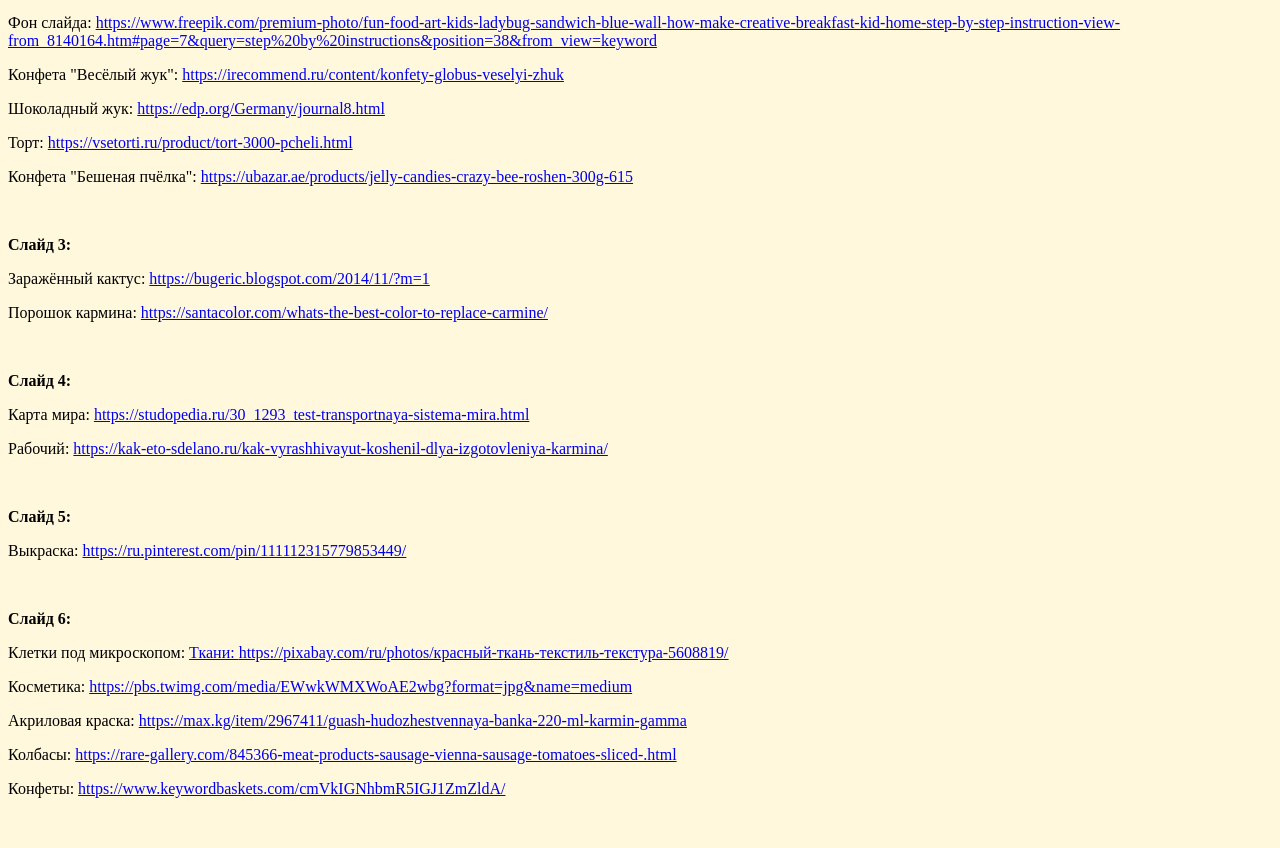
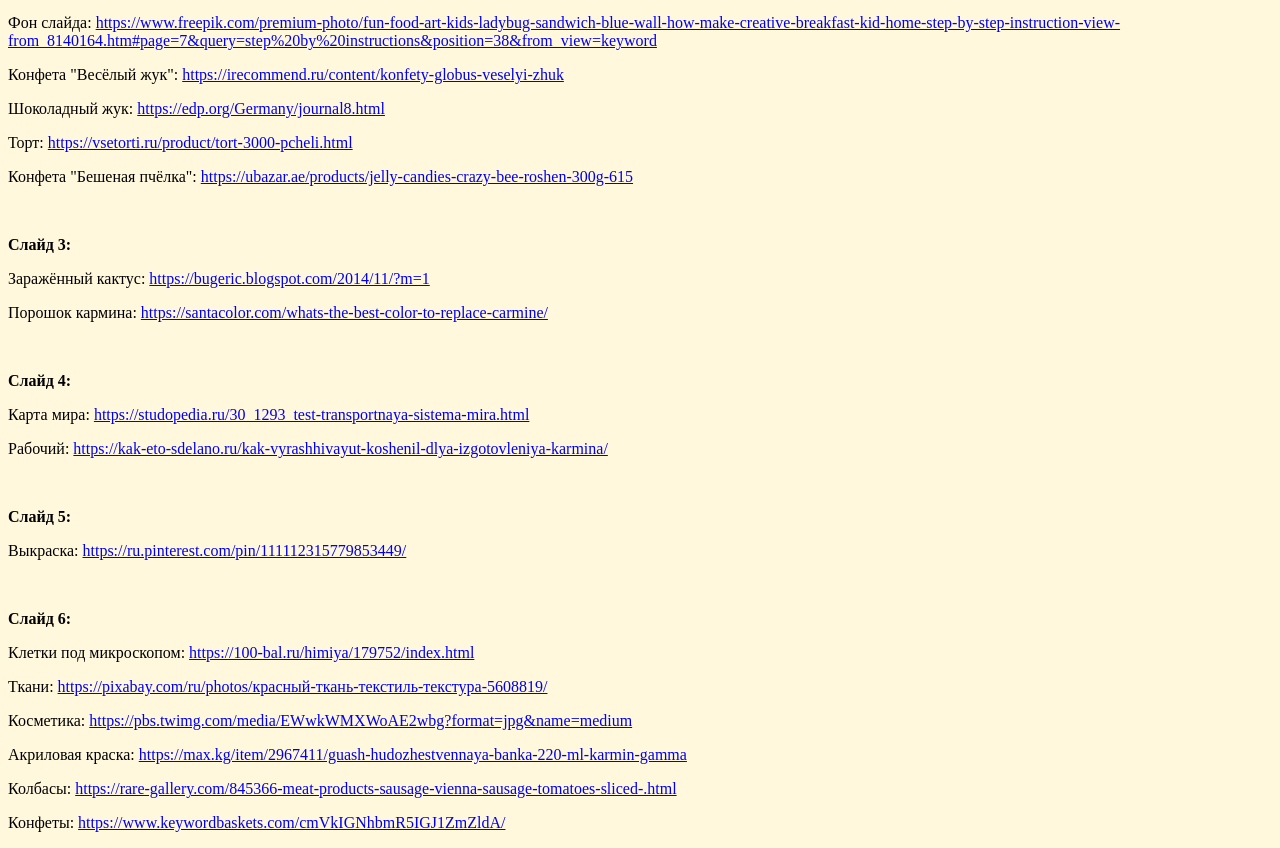
Before and after one commit to AlinaKl13/links, a plain HTML site: page index.html in a window 1280 px wide. Shown: the part 86-934 px from the top of the page. Before the commit the page ends 900 px from the top, so only its background shows below. Drawn offline with Linux system fonts and the light colour scheme.

Commit message:
Update index.html

```diff
--- a/index.html
+++ b/index.html
@@ -24,7 +24,7 @@
 	<p>Выкраска: <a href="https://ru.pinterest.com/pin/111112315779853449/">https://ru.pinterest.com/pin/111112315779853449/</a></p>
 	<p>&nbsp;</p>
 	<strong>Слайд 6:</strong>
-	<p>Клетки под микроскопом: <a href="https://100-bal.ru/himiya/179752/index.html>https://100-bal.ru/himiya/179752/index.html</a></p>
+	<p>Клетки под микроскопом: <a href="https://100-bal.ru/himiya/179752/index.html">https://100-bal.ru/himiya/179752/index.html</a></p>
 	<p>Ткани: <a href="https://pixabay.com/ru/photos/красный-ткань-текстиль-текстура-5608819/">https://pixabay.com/ru/photos/красный-ткань-текстиль-текстура-5608819/</a></p>
 	<p>Косметика: <a href="https://pbs.twimg.com/media/EWwkWMXWoAE2wbg?format=jpg&name=medium">https://pbs.twimg.com/media/EWwkWMXWoAE2wbg?format=jpg&name=medium</a></p>
 	<p>Акриловая краска: <a href="https://max.kg/item/2967411/guash-hudozhestvennaya-banka-220-ml-karmin-gamma">https://max.kg/item/2967411/guash-hudozhestvennaya-banka-220-ml-karmin-gamma</a></p>
```
